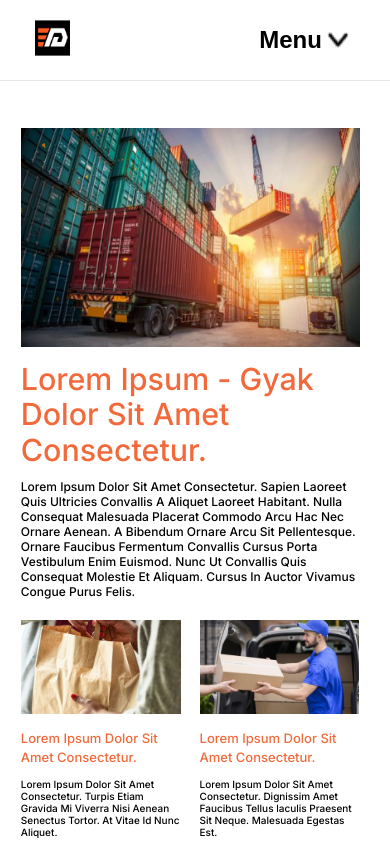
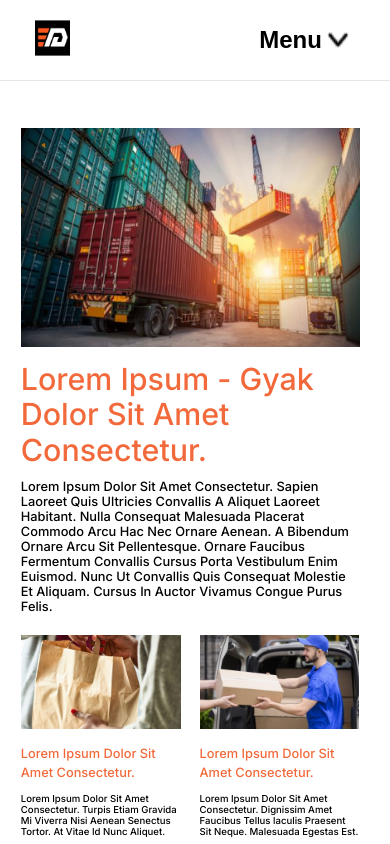
Before and after one commit to Sandiego17/dispatch-hub-blog-page, a React (Create React App) app: page / in a window 390 px wide. Shown: the top 844 px of the page. Built offline with nearby package versions, Linux system fonts and the light colour scheme.

Commit message:
update: bodySection

```diff
--- a/src/components/body/Body.css
+++ b/src/components/body/Body.css
@@ -228,7 +228,7 @@
   }
 
   .postHeading, .captionHeader {
-    font-size: 13px;
+    font-size: 0.8rem;
     line-height: 1.2rem;
     margin: 0.7rem 0;
   }
@@ -273,23 +273,12 @@
     width: 100%;
   }
 
-  .caption {
-    box-shadow: -0.12rem 0.12rem 0 0 #657281;
-      -webkit-box-shadow: -0.12rem 0.12rem 0 0 #657281;
-      -moz-box-shadow: -0.12rem 0.12rem 0 0 #657281;
-    color: #657281;
-    font-size: 0.75rem;
-    font-weight: 400;
-    line-height: 0.91rem;
-    width: 7rem;
-  }
-
   .captionText, .postCaption {
-    font-size: 10px;
+    font-size: 0.6rem;
     margin: 0.32rem 0;
   }
 
   .first > .postCaption {
-    font-size: 12px;
+    font-size: 0.8rem;
   }
 }
```
